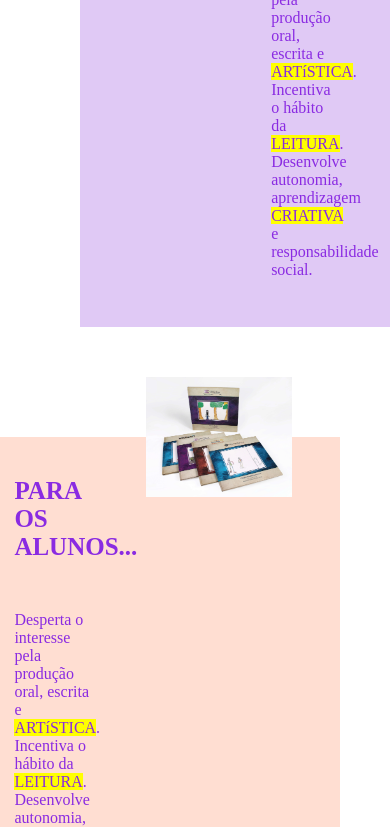
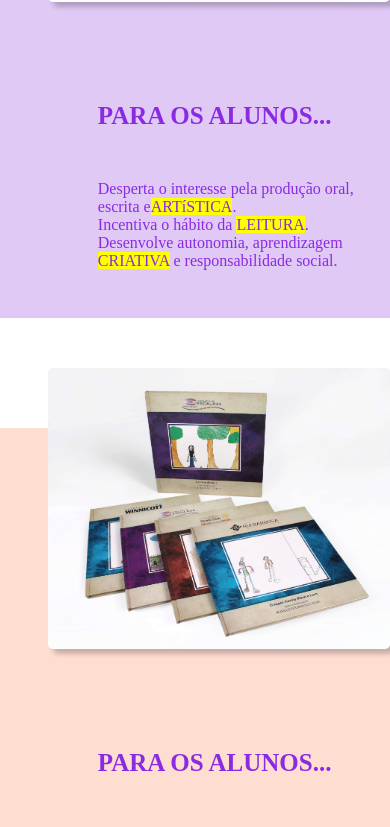
Before and after one commit to guipiri/site-magna-escrita-frontend, a React (Create React App) app: page /#/ in a window 390 px wide. Shown: the part 1320-2147 px from the top of the page. Built offline with nearby package versions, Linux system fonts and the light colour scheme; a web font is replaced by a local one.

Commit message:
Responsividade e movimento com AOS na Home

```diff
--- a/package.json
+++ b/package.json
@@ -4,6 +4,7 @@
   "private": true,
   "dependencies": {
     "@emailjs/browser": "^3.4.0",
+    "aos": "^2.3.4",
     "react": "^17.0.2",
     "react-dom": "^17.0.2",
     "react-icons": "^4.3.1",
--- /dev/null
+++ b/src/components/layout/PqAplicar.js
@@ -0,0 +1,25 @@
+import React, { useEffect } from "react";
+import styles from "./PqAplicar.module.css";
+import Aos from "aos";
+import "aos/dist/aos.css";
+
+function PqAplicar({ img, titulo, children, left }) {
+  useEffect(() => {
+    Aos.init({ duration: 1000 });
+  }, []);
+
+  return (
+    <div className={`${styles.pqaplicar} ${left && styles.pqaplicarleft}`}>
+      {!left && (
+        <img data-aos="fade-left" src={img} alt="desenhos de criança" />
+      )}
+      <div className={styles.content}>
+        <h1 data-aos="fade-right">{titulo}</h1>
+        <p data-aos="fade-up">{children}</p>
+      </div>
+      {left && <img src={img} alt="desenhos de criança" />}
+    </div>
+  );
+}
+
+export default PqAplicar;
--- a/src/components/layout/PqAplicarRight.module.css
+++ b/src/components/layout/PqAplicar.module.css
@@ -4,12 +4,12 @@
   margin-left: 5em;
   margin-top: 50px;
   padding: 0 0 3em 3em;
+  position: relative;
   }
 
 .pqaplicar .content {
   width: 50%;
   padding-right: 50px;
-
 }
 
 .pqaplicar .content h1 {
@@ -31,12 +31,15 @@
   position: absolute;
   left: 0;
   width: 100%;
+  top: 0;
 }
  .pqaplicar img {
    width: 50%;
    height: fit-content;
    z-index: 1;
    max-width: 570px;
+   box-shadow: 5px 5px 5px rgba(0, 0, 0, 0.221);
+   border-radius: 5px;
  }
 
  .pqaplicarleft {
@@ -47,3 +50,33 @@
    display: flex;
    justify-content: space-between;
  }
+
+ @media (max-width: 1000px) {
+   .pqaplicar {
+     flex-direction: column;
+     margin-left: 0;
+   }
+   .pqaplicar img {
+    width: 100%;
+    height: fit-content;
+    z-index: 1;
+  }
+
+  .pqaplicar .content h1,
+  .pqaplicar .content p {
+    padding: 30 px 0 0 0;
+  }
+
+  .pqaplicar .content {
+    width: auto;
+    padding-right: 10px;
+  }
+
+  .pqaplicarleft {
+    flex-direction: column-reverse;
+    padding: 0 0 3em 3em;
+    margin-right: 0;
+  }
+
+
+  }
--- a/src/components/layout/PqAplicarLeft.js
+++ /dev/null
@@ -1,25 +0,0 @@
-import React from "react";
-import styles from "./PqAplicarRight.module.css";
-import carousel1 from "../../img/carousel1.jpg";
-
-function PqAplicar() {
-  return (
-    <div className={`${styles.pqaplicar} ${styles.pqaplicarleft}`}>
-      <div className={styles.content}>
-        <h1>PARA OS ALUNOS...</h1>
-        <p>
-          Desperta o interesse pela produção oral, escrita e{" "}
-          <mark>ARTíSTICA</mark>.
-          <br />
-          Incentiva o hábito da <mark>LEITURA</mark>.
-          <br />
-          Desenvolve autonomia, aprendizagem <mark>CRIATIVA</mark> e
-          responsabilidade social.
-        </p>
-      </div>
-      <img src={carousel1} alt="desenhos de criança" />
-    </div>
-  );
-}
-
-export default PqAplicar;
--- a/src/components/layout/PqAplicarRight.js
+++ /dev/null
@@ -1,25 +0,0 @@
-import React from "react";
-import styles from "./PqAplicarRight.module.css";
-import carousel1 from "../../img/carousel1.jpg";
-
-function PqAplicar() {
-  return (
-    <div className={styles.pqaplicar}>
-      <img src={carousel1} alt="desenhos de criança" />
-      <div className={styles.content}>
-        <h1>PARA OS ALUNOS...</h1>
-        <p>
-          Desperta o interesse pela produção oral, escrita e{" "}
-          <mark>ARTíSTICA</mark>.
-          <br />
-          Incentiva o hábito da <mark>LEITURA</mark>.
-          <br />
-          Desenvolve autonomia, aprendizagem <mark>CRIATIVA</mark> e
-          responsabilidade social.
-        </p>
-      </div>
-    </div>
-  );
-}
-
-export default PqAplicar;
--- a/src/components/pages/Home.js
+++ b/src/components/pages/Home.js
@@ -11,8 +11,7 @@ import SquarePhoto from "../layout/SquarePhoto";
 import Button from "../layout/Button";
 import GoToTop from "../gototop/GoToTop";
 import { AiOutlineArrowRight, AiOutlineArrowLeft } from "react-icons/ai";
-import PqAplicarRight from "../layout/PqAplicarRight";
-import PqAplicarLeft from "../layout/PqAplicarLeft";
+import PqAplicar from "../layout/PqAplicar";
 
 function Home() {
   const carousel = useRef(null);
@@ -54,8 +53,20 @@ function Home() {
       </div>
       <h1>Por que aplicar o projeto Magna Escrita na sua escola?</h1>
       <div className={styles.pqaplicar}>
-        <PqAplicarRight />
-        <PqAplicarLeft />
+        <PqAplicar titulo="PARA OS ALUNOS..." img={carousel1}>
+          Desperta o interesse pela produção oral, escrita e
+          <mark>ARTíSTICA</mark>.<br />
+          Incentiva o hábito da <mark>LEITURA</mark>.<br />
+          Desenvolve autonomia, aprendizagem <mark>CRIATIVA</mark> e
+          responsabilidade social.
+        </PqAplicar>
+        <PqAplicar titulo="PARA OS ALUNOS..." img={carousel1} left={true}>
+          Desperta o interesse pela produção oral, escrita e
+          <mark>ARTíSTICA</mark>.<br />
+          Incentiva o hábito da <mark>LEITURA</mark>.<br />
+          Desenvolve autonomia, aprendizagem <mark>CRIATIVA</mark> e
+          responsabilidade social.
+        </PqAplicar>
       </div>
       <p className={styles.buttons}>
         <Button to="/sobreoprojeto" text="Sobre o projeto" />
```
Also changed, not shown: 1 other file (tests, documents, lock files or other folders).
